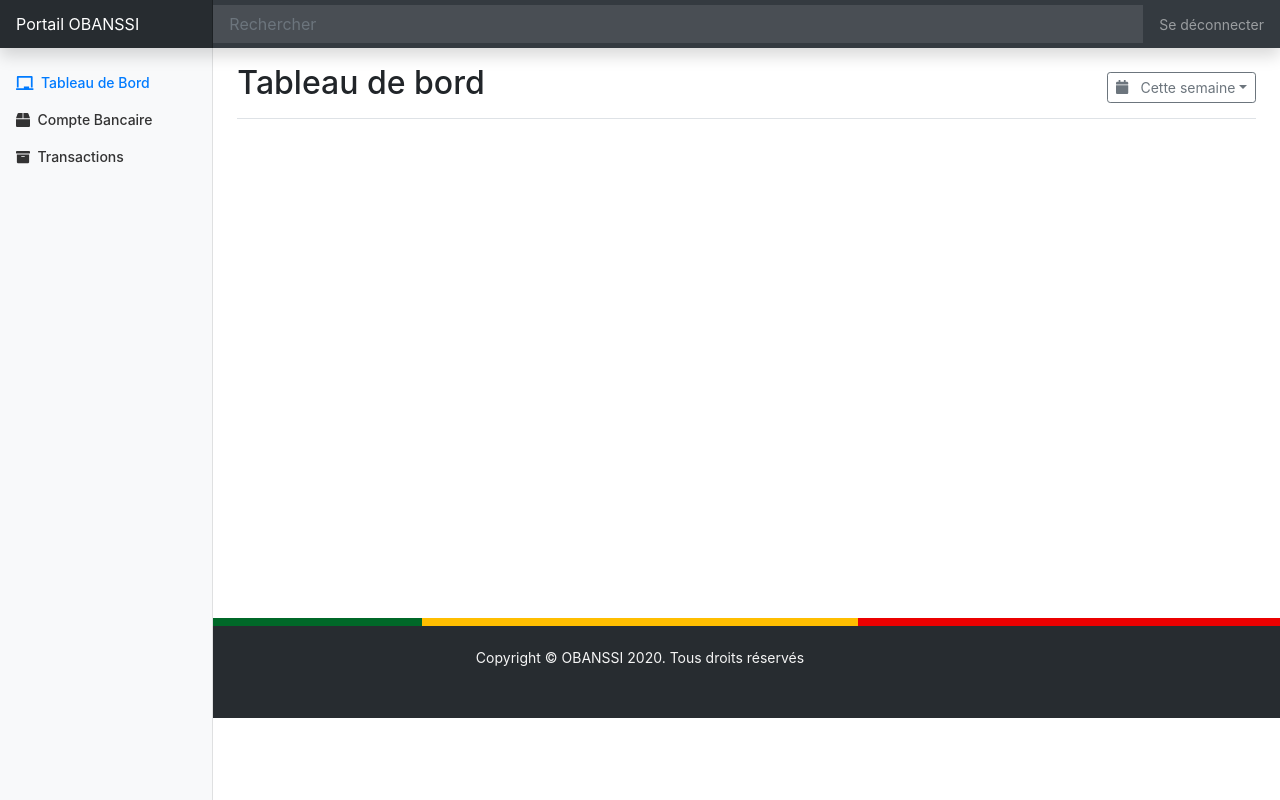
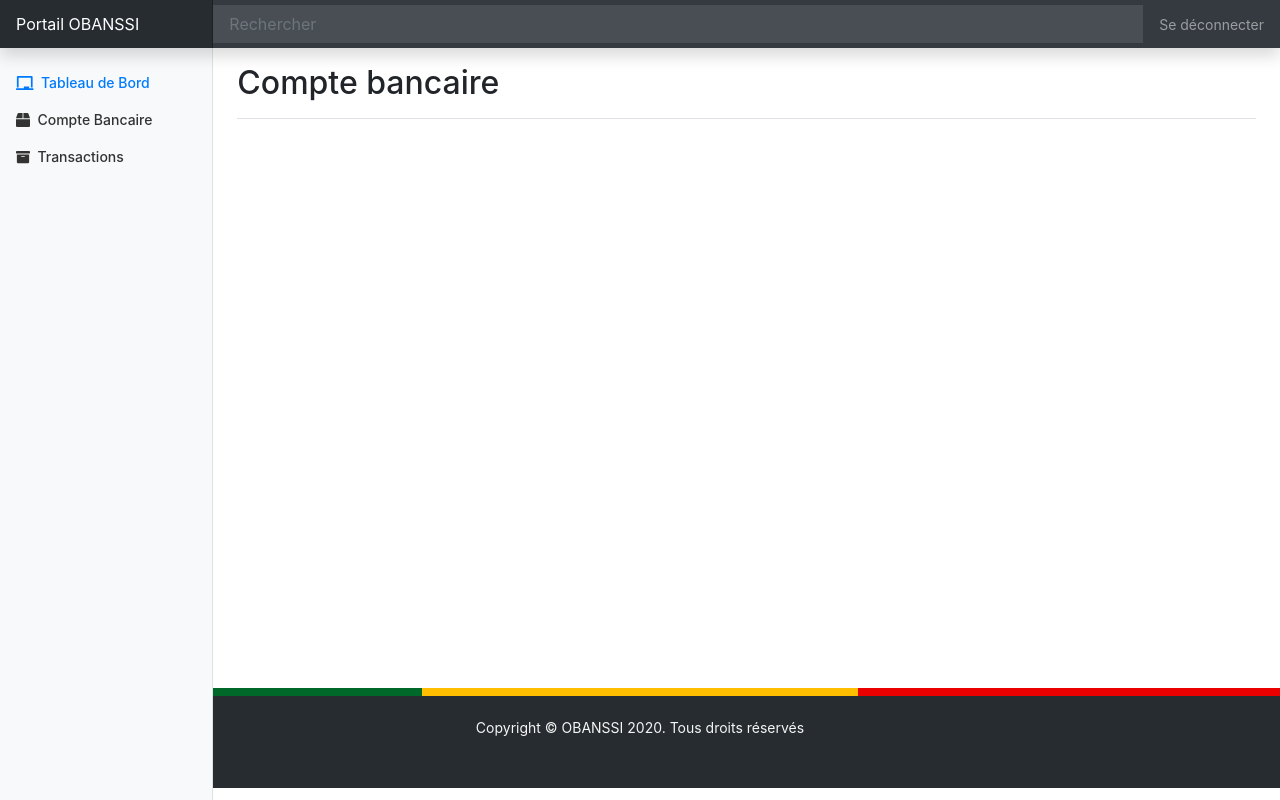
Before and after one commit to tibou/master, a React (Create React App) app: page /home in a window 1280 px wide. Both pictures are taken after a click on the link "Compte Bancaire". Built offline with nearby package versions, Linux system fonts and the light colour scheme; what redux-multi would draw is missing.

Commit message:
Adding compte and transaction pages

```diff
--- a/src/App.js
+++ b/src/App.js
@@ -9,6 +9,7 @@ import { BrowserRouter as Router, Switch, Route } from "react-router-dom";
 
 import Welcome from "./components/welcome/Welcome";
 import Home from "./components/home/Home";
+import Compte from "./components/compte/Compte";
 
 import store from "./store";
 
@@ -21,6 +22,7 @@ function App() {
             <Switch>
               <Route exact path="/" component={Welcome} />
               <Route exact path="/home" component={Home} />
+              <Route exact path="/compte" component={Compte} />
             </Switch>
           </div>
         </div>
--- /dev/null
+++ b/src/components/compte/Compte.js
@@ -0,0 +1,13 @@
+import React, { Component } from "react";
+
+class Compte extends Component {
+  render() {
+    return (
+      <div>
+        <h1 className="h2">Compte bancaire</h1>
+      </div>
+    );
+  }
+}
+
+export default Compte;
--- a/src/components/home/Home.css
+++ b/src/components/home/Home.css
@@ -155,3 +155,8 @@ body {
   text-align: center;
   height: 92px;
 }
+
+.home-content {
+  height: auto;
+  min-height: 80vh;
+}
--- a/src/components/home/Home.js
+++ b/src/components/home/Home.js
@@ -10,8 +10,22 @@ import {
 
 import "./Home.css";
 import Footer from "./Footer";
+import Compte from "../compte/Compte";
+import Transaction from "../transaction/Transaction";
 
 class Home extends Component {
+  constructor(props) {
+    super(props);
+
+    this.state = {
+      whatRender: 0
+    };
+  }
+
+  toggleShowContent = v => {
+    this.setState({ whatRender: v });
+  };
+
   render() {
     return (
       <div>
@@ -54,20 +68,32 @@ class Home extends Component {
               <div className="sidebar-sticky pt-3">
                 <ul className="nav flex-column">
                   <li className="nav-item">
-                    <a className="nav-link active" href="#">
+                    <a
+                      className="nav-link active"
+                      href="#"
+                      onClick={() => this.toggleShowContent(0)}
+                    >
                       <FontAwesomeIcon icon={faChalkboard} />
                       &nbsp; Tableau de Bord{" "}
                       <span className="sr-only">(current)</span>
                     </a>
                   </li>
                   <li className="nav-item">
-                    <a className="nav-link" href="#">
+                    <a
+                      className="nav-link"
+                      href="#"
+                      onClick={() => this.toggleShowContent(1)}
+                    >
                       <FontAwesomeIcon icon={faBox} />
                       &nbsp; Compte Bancaire
                     </a>
                   </li>
                   <li className="nav-item">
-                    <a className="nav-link" href="#">
+                    <a
+                      className="nav-link"
+                      href="#"
+                      onClick={() => this.toggleShowContent(2)}
+                    >
                       <FontAwesomeIcon icon={faArchive} />
                       &nbsp; Transactions
                     </a>
@@ -76,154 +102,29 @@ class Home extends Component {
               </div>
             </nav>
 
-            <main role="main" className="col-md-9 ml-sm-auto col-lg-10 px-md-4">
+            <main
+              role="main"
+              className="col-md-9 ml-sm-auto col-lg-10 px-md-4 home-content"
+            >
               <div className="d-flex justify-content-between flex-wrap flex-md-nowrap align-items-center pt-3 pb-2 mb-3 border-bottom">
+                {this.state.whatRender === 0 ? (
+                  <React.Fragment>
                     <h1 className="h2">Tableau de bord</h1>
                     <div className="btn-toolbar mb-2 mb-md-0">
                       <button
                         type="button"
                         className="btn btn-sm btn-outline-secondary dropdown-toggle"
                       >
-                    <FontAwesomeIcon icon={faCalendar} /> &nbsp; Cette semaine
+                        <FontAwesomeIcon icon={faCalendar} /> &nbsp; Cette
+                        semaine
                       </button>
                     </div>
+                  </React.Fragment>
+                ) : null}
+
+                {this.state.whatRender === 1 ? <Compte /> : null}
+                {this.state.whatRender === 2 ? <Transaction /> : null}
               </div>
-
-              <canvas
-                className="my-4 w-100"
-                id="myChart"
-                width="900"
-                height="380"
-              ></canvas>
-
-              {/* <h2>Section title</h2>
-              <div className="table-responsive">
-                <table className="table table-striped table-sm">
-                  <thead>
-                    <tr>
-                      <th>#</th>
-                      <th>Header</th>
-                      <th>Header</th>
-                      <th>Header</th>
-                      <th>Header</th>
-                    </tr>
-                  </thead>
-                  <tbody>
-                    <tr>
-                      <td>1,001</td>
-                      <td>Lorem</td>
-                      <td>ipsum</td>
-                      <td>dolor</td>
-                      <td>sit</td>
-                    </tr>
-                    <tr>
-                      <td>1,002</td>
-                      <td>amet</td>
-                      <td>consectetur</td>
-                      <td>adipiscing</td>
-                      <td>elit</td>
-                    </tr>
-                    <tr>
-                      <td>1,003</td>
-                      <td>Integer</td>
-                      <td>nec</td>
-                      <td>odio</td>
-                      <td>Praesent</td>
-                    </tr>
-                    <tr>
-                      <td>1,003</td>
-                      <td>libero</td>
-                      <td>Sed</td>
-                      <td>cursus</td>
-                      <td>ante</td>
-                    </tr>
-                    <tr>
-                      <td>1,004</td>
-                      <td>dapibus</td>
-                      <td>diam</td>
-                      <td>Sed</td>
-                      <td>nisi</td>
-                    </tr>
-                    <tr>
-                      <td>1,005</td>
-                      <td>Nulla</td>
-                      <td>quis</td>
-                      <td>sem</td>
-                      <td>at</td>
-                    </tr>
-                    <tr>
-                      <td>1,006</td>
-                      <td>nibh</td>
-                      <td>elementum</td>
-                      <td>imperdiet</td>
-                      <td>Duis</td>
-                    </tr>
-                    <tr>
-                      <td>1,007</td>
-                      <td>sagittis</td>
-                      <td>ipsum</td>
-                      <td>Praesent</td>
-                      <td>mauris</td>
-                    </tr>
-                    <tr>
-                      <td>1,008</td>
-                      <td>Fusce</td>
-                      <td>nec</td>
-                      <td>tellus</td>
-                      <td>sed</td>
-                    </tr>
-                    <tr>
-                      <td>1,009</td>
-                      <td>augue</td>
-                      <td>semper</td>
-                      <td>porta</td>
-                      <td>Mauris</td>
-                    </tr>
-                    <tr>
-                      <td>1,010</td>
-                      <td>massa</td>
-                      <td>Vestibulum</td>
-                      <td>lacinia</td>
-                      <td>arcu</td>
-                    </tr>
-                    <tr>
-                      <td>1,011</td>
-                      <td>eget</td>
-                      <td>nulla</td>
-                      <td>Class</td>
-                      <td>aptent</td>
-                    </tr>
-                    <tr>
-                      <td>1,012</td>
-                      <td>taciti</td>
-                      <td>sociosqu</td>
-                      <td>ad</td>
-                      <td>litora</td>
-                    </tr>
-                    <tr>
-                      <td>1,013</td>
-                      <td>torquent</td>
-                      <td>per</td>
-                      <td>conubia</td>
-                      <td>nostra</td>
-                    </tr>
-                    <tr>
-                      <td>1,014</td>
-                      <td>per</td>
-                      <td>inceptos</td>
-                      <td>himenaeos</td>
-                      <td>Curabitur</td>
-                    </tr>
-                    <tr>
-                      <td>1,015</td>
-                      <td>sodales</td>
-                      <td>ligula</td>
-                      <td>in</td>
-                      <td>libero</td>
-                    </tr>
-                  </tbody>
-                </table>
-              </div> */}
             </main>
           </div>
         </div>
--- /dev/null
+++ b/src/components/transaction/Transaction.js
@@ -0,0 +1,13 @@
+import React, { Component } from "react";
+
+class Transaction extends Component {
+  render() {
+    return (
+      <div>
+        <h1 className="h2">Transactions</h1>
+      </div>
+    );
+  }
+}
+
+export default Transaction;
```
Lines whose indentation alone changed are shown as unchanged.
